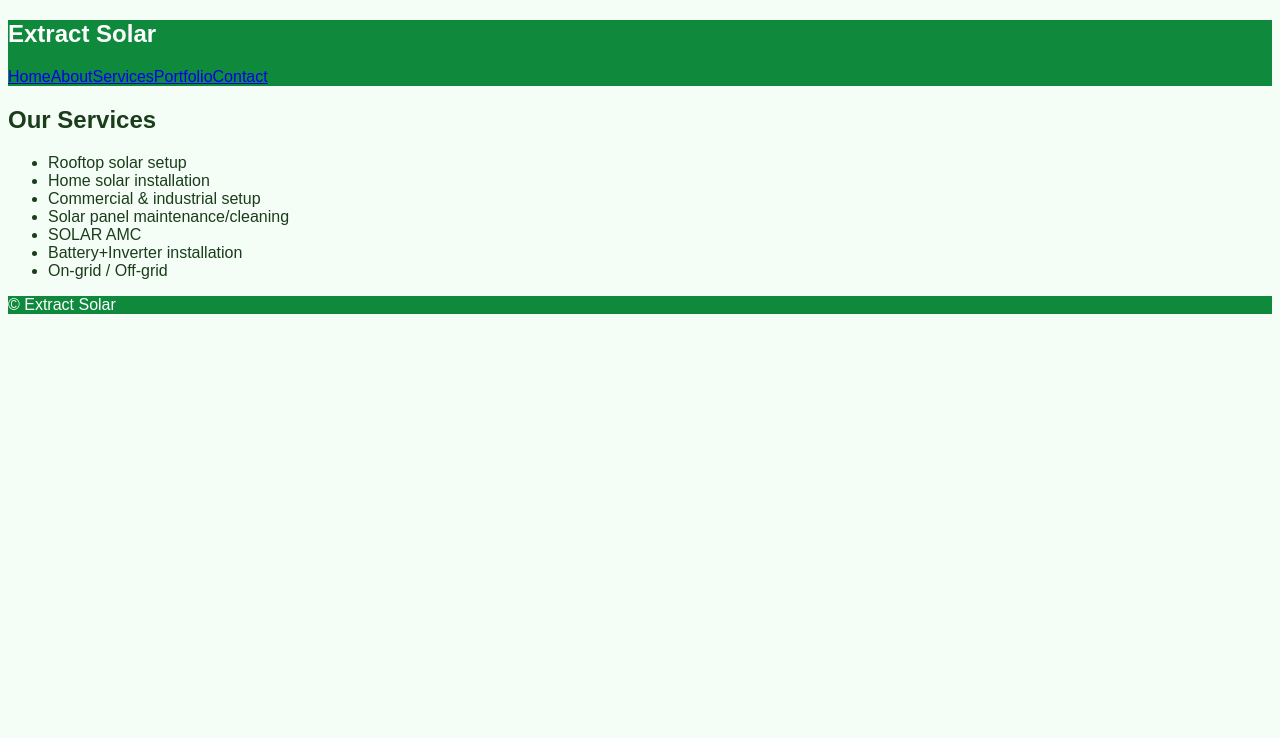
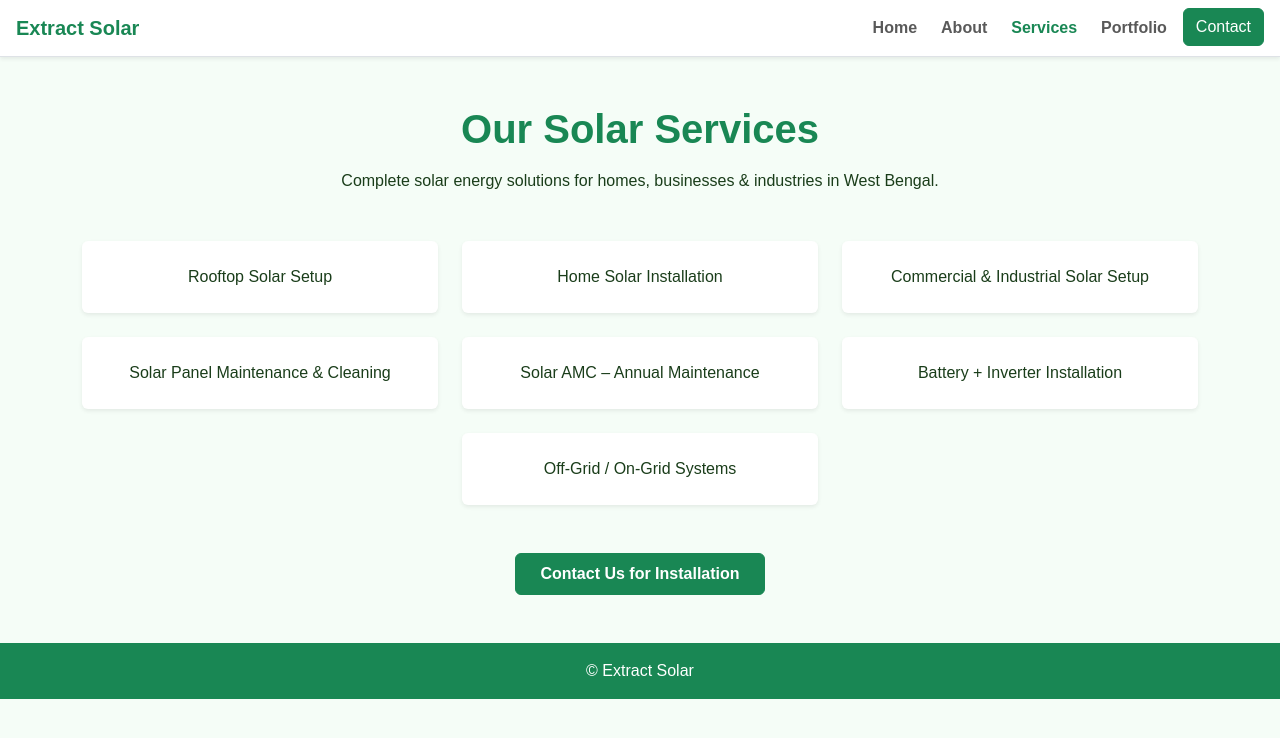
Before and after one commit to ron-meta1/extsolar, a plain HTML site: page services.html in a window 1280 px wide. Drawn offline with nearby package versions, Linux system fonts and the light colour scheme.

Commit message:
Update services.html

```diff
--- a/services.html
+++ b/services.html
@@ -1,7 +1,73 @@
 <!DOCTYPE html>
-<html><head><meta charset="UTF-8"><meta name="viewport" content="width=device-width"><title>Services | Extract Solar</title><link rel="stylesheet" href="style.css"/></head>
+<html lang="en">
+
+<head>
+    <meta charset="UTF-8">
+    <meta name="viewport" content="width=device-width, initial-scale=1" />
+    <title>Services | Extract Solar</title>
+    <link href="https://cdn.jsdelivr.net/npm/bootstrap@5.3.2/dist/css/bootstrap.min.css" rel="stylesheet">
+    <link rel="stylesheet" href="style.css" />
+</head>
+
 <body>
-<header><div class="nav container"><h2>Extract Solar</h2><nav><a href="index.html">Home</a><a href="about.html">About</a><a href="services.html">Services</a><a href="portfolio.html">Portfolio</a><a href="contact.html" class="btn">Contact</a></nav></div></header>
-<section class="container"><h1>Our Services</h1><ul class="list"><li>Rooftop solar setup</li><li>Home solar installation</li><li>Commercial & industrial setup</li><li>Solar panel maintenance/cleaning</li><li>SOLAR AMC</li><li>Battery+Inverter installation</li><li>On-grid / Off-grid</li></ul></section>
-<footer><p>© Extract Solar</p></footer>
-</body></html>
+    <header class="shadow-sm">
+        <nav class="navbar navbar-expand-lg navbar-light bg-white px-3 border-bottom">
+            <a class="navbar-brand fw-bold text-success" href="index.html">Extract Solar</a>
+            <button class="navbar-toggler" type="button" data-bs-toggle="collapse" data-bs-target="#navMenu">
+                <span class="navbar-toggler-icon"></span>
+            </button>
+            <div class="collapse navbar-collapse" id="navMenu">
+                <ul class="navbar-nav ms-auto gap-2 fw-semibold">
+                    <li class="nav-item"><a class="nav-link" href="index.html">Home</a></li>
+                    <li class="nav-item"><a class="nav-link" href="about.html">About</a></li>
+                    <li class="nav-item"><a class="nav-link active text-success" href="services.html">Services</a></li>
+                    <li class="nav-item"><a class="nav-link" href="portfolio.html">Portfolio</a></li>
+                    <li class="nav-item"><a class="btn btn-success text-white" href="contact.html">Contact</a></li>
+                </ul>
+            </div>
+        </nav>
+    </header>
+
+
+    <section class="container py-5">
+        <h1 class="fw-bold text-center text-success mb-3">Our Solar Services</h1>
+        <p class="text-center mb-5">Complete solar energy solutions for homes, businesses & industries in West Bengal.
+        </p>
+
+
+        <div class="row g-4">
+            <div class="col-md-4">
+                <div class="p-4 bg-white rounded shadow-sm text-center">Rooftop Solar Setup</div>
+            </div>
+            <div class="col-md-4">
+                <div class="p-4 bg-white rounded shadow-sm text-center">Home Solar Installation</div>
+            </div>
+            <div class="col-md-4">
+                <div class="p-4 bg-white rounded shadow-sm text-center">Commercial & Industrial Solar Setup</div>
+            </div>
+            <div class="col-md-4">
+                <div class="p-4 bg-white rounded shadow-sm text-center">Solar Panel Maintenance & Cleaning</div>
+            </div>
+            <div class="col-md-4">
+                <div class="p-4 bg-white rounded shadow-sm text-center">Solar AMC – Annual Maintenance</div>
+            </div>
+            <div class="col-md-4">
+                <div class="p-4 bg-white rounded shadow-sm text-center">Battery + Inverter Installation</div>
+            </div>
+            <div class="col-md-4 mx-auto">
+                <div class="p-4 bg-white rounded shadow-sm text-center">Off‑Grid / On‑Grid Systems</div>
+            </div>
+        </div>
+
+
+        <div class="text-center mt-5">
+            <a href="contact.html" class="btn btn-success px-4 py-2 fw-semibold">Contact Us for Installation</a>
+        </div>
+    </section>
+
+
+    <footer class="bg-success text-white text-center py-3">© Extract Solar</footer>
+    <script src="https://cdn.jsdelivr.net/npm/bootstrap@5.3.2/dist/js/bootstrap.bundle.min.js"></script>
+</body>
+
+</html>
```
